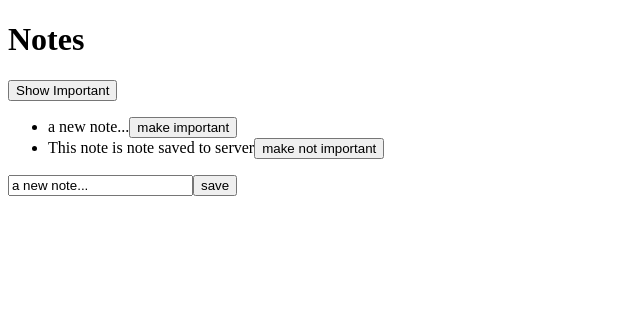
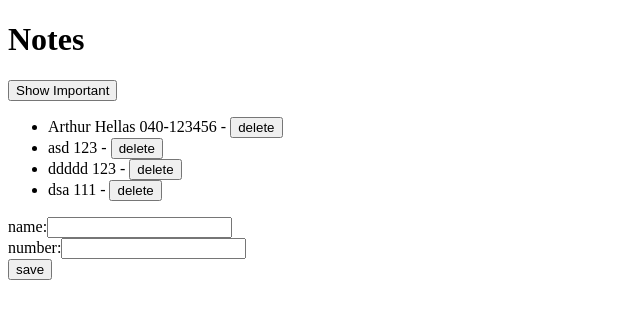
Before and after one commit to DylanAMendez/fullstackopen, a React (Vite) app: page / in a window 1280 px wide. Shown: the top 318 px of the page, without its empty margins (0-640 px from the left). Built offline with nearby package versions, Linux system fonts and the light colour scheme; data requests are answered from the project's data file.

Commit message:
finalizando agenda telefonica con server

```diff
--- a/db.json
+++ b/db.json
@@ -1,10 +1,32 @@
 {
-  "notes": [
+  "agenda": [
     {
-      "content": "a new note...",
+      "content": "Arthur Hellas",
+      "number": "040-123456",
       "date": "2024-01-03T17:03:54.238Z",
       "important": false,
       "id": 1
+    },
+    {
+      "content": "asd",
+      "number": "123",
+      "date": "2024-01-03T20:21:41.616Z",
+      "important": false,
+      "id": 2
+    },
+    {
+      "content": "ddddd",
+      "number": "123",
+      "date": "2024-01-03T20:22:10.231Z",
+      "important": true,
+      "id": 3
+    },
+    {
+      "content": "dsa",
+      "number": "111",
+      "date": "2024-01-03T20:22:26.545Z",
+      "important": true,
+      "id": 4
     }
   ]
 }
--- a/src/App.jsx
+++ b/src/App.jsx
@@ -1,91 +1,114 @@
-import { useState, useEffect } from 'react'
-import Note from './components/Note'
-import axios from 'axios'
-import noteService from './services/notes'
-
+import { useState, useEffect } from 'react';
+import Note from './components/Note';
+import agendaService from './services/agenda';
 
 const App = () =>
 {
-  const [notes, setNotes] = useState([])
+  const [notes, setNotes] = useState([]);
 
   // * para almacenar la entrada enviada por el usuario y configurado como el atributo value del elemento input
-  const [newNote, setNewNote] = useState('a new note...')
+  const [newNote, setNewNote] = useState('');
+  const [newPhone, setNewPhone] = useState('');
 
   // * realiza un seguimiento de las notas que deben mostrarse
-  const [showAll, setShowAll] = useState(true)
+  const [showAll, setShowAll] = useState(true);
 
+  useEffect(() =>
+  {
+    agendaService.getAll().then((initialAgenda) =>
+    {
+      setNotes(initialAgenda);
+    });
+  }, []);
+
+  const addNote = (event) =>
+  {
+    event.preventDefault();
+
+    // ? creamos un nuevo objeto para la nota llamado noteObject que recibirá su contenido del estado del componente newNote
+    const noteObject = {
+      content: newNote,
+      number: newPhone,
+      date: new Date().toISOString(),
+      important: Math.random() < 0.5,
+      id: notes.length + 1,
+    };
+
+    const nameAlreadyExists = notes.find((n) => n.content === newNote);
+
+    if (nameAlreadyExists) {
+      const confirmUpdate = window.confirm(
+        `${newNote} is already added to phonebook, replace the old number with a new one?`
+      );
+
+      if (confirmUpdate) {
+        agendaService
+          .update(nameAlreadyExists.id, {
+            ...nameAlreadyExists,
+            number: newPhone,
+          })
+          .then((returnedNote) =>
+          {
+            setNotes(
+              notes.map((note) =>
+                note.id !== nameAlreadyExists.id ? note : returnedNote
+              )
+            );
+          })
+          .catch((error) =>
+          {
+            console.log('error updating contact', error);
+          });
+      }
+    }
+    else {
+      agendaService.create(noteObject).then((returnAgenda) =>
+      {
+        setNotes(notes.concat(returnAgenda));
+        setNewNote('');
+      });
+
+      setNewPhone('');
+    }
+  };
+
+  // const nameAlreadyExists = notes.map(n => n.content)
+  // console.log('name already exists: ', nameAlreadyExists);
 
   // *  habilitar la edición del elemento de entrada
   const handleNoteChange = (event) =>
   {
-    console.log(event.target.value);
-    setNewNote(event.target.value)
-  }
+    setNewNote(event.target.value);
+  };
+
+  const handlePhoneChange = (e) =>
+  {
+    setNewPhone(e.target.value);
+  };
 
   // * filtrar las notas para mostrar solo las marcadas como importantes o todas
   const notesToShow = showAll
     ? notes
-    : notes.filter(note => note.important === true)
+    : notes.filter((note) => note.important === true);
+
+  // * eliminar contacto seleccionado
+  const deleteContact = (id) =>
+  {
+    if (!window.confirm('Are you sure?')) return;
+
+    agendaService
+      .deleteAContact(id)
+      .then(() =>
+      {
+        setNotes(notes.filter((n) => n.id !== id));
+      })
+      .catch((error) =>
+      {
+        console.log(`Error deleting contact ${id}`, error);
+      });
+  };
 
   console.log(notes);
-
-  useEffect(() =>
-  {
-
-    noteService
-      .getAll()
-      .then(initialNotes =>
-      {
-        setNotes(initialNotes)
-      })
-
-
-  }, [])
-
-
-  const toggleImportanceOf = (id) =>
-  {
-
-    const note = notes.find(n => n.id === id)
-    const changedNote = { ...note, important: !note.important }
-
-    noteService
-      .update(id, changedNote)
-      .then(returnedNote =>
-      {
-        setNotes(notes.map(note => note.id !== id
-          ? note
-          : returnedNote))
-      })
-      .catch(error =>
-      {
-        alert(`the note '${note.content}' was already deleted froms server`)
-        setNotes(notes.filter(n => n.id !== id))
-      })
-
-  }
-
-  const addNote = (event) =>
-  {
-    event.preventDefault()
-
-    // ? creamos un nuevo objeto para la nota llamado noteObject que recibirá su contenido del estado del componente newNote
-    const noteObject = {
-      content: newNote,
-      date: new Date(),
-      important: Math.random() < 0.5,
-    }
-
-    noteService
-      .create(noteObject)
-      .then(returnedNote =>
-      {
-        setNotes(notes.concat(returnedNote))
-        setNewNote('')
-      })
-
-  }
-
 
   //? FRONTEND:
 
@@ -100,23 +123,32 @@ const App = () =>
       </div>
 
       <ul>
-        {
-          notesToShow.map(
-            note =>
-              <Note key={note.id} note={note} toggleImportance={() => toggleImportanceOf(note.id)} />
-          )
-        }
+        {notesToShow.map((note) => (
+          <Note
+            key={note.id}
+            note={note}
+            onDeleteContact={() => deleteContact(note.id)}
+          />
+        ))}
       </ul>
 
       <form onSubmit={addNote}>
+        <div>
+          <label>name:</label>
 
-        <input value={newNote} onChange={handleNoteChange} />
-        <button type='submit' >save</button>
+          <input value={newNote} onChange={handleNoteChange} required />
+        </div>
 
+        <div>
+          <label>number:</label>
+
+          <input type='tel' value={newPhone} onChange={handlePhoneChange} />
+        </div>
+
+        <button type='submit'>save</button>
       </form>
+    </div>
+  );
+};
 
-    </div>
-  )
-}
-
-export default App
+export default App;
--- a/src/components/Note.jsx
+++ b/src/components/Note.jsx
@@ -1,15 +1,13 @@
 
 
 
-const Note = ({ note, toggleImportance }) =>
+const Note = ({ note, onDeleteContact }) =>
 {
-  const label = note.important
-    ? 'make not important' : 'make important'
+  const deleteContact = 'delete'
 
   return (
     <li>
-      {note.content}
-      <button onClick={toggleImportance}>{label}</button>
+      {note.content} {note.number} - <button onClick={onDeleteContact}> {deleteContact} </button>
     </li>
   )
 }
--- /dev/null
+++ b/src/services/agenda.js
@@ -0,0 +1,29 @@
+import axios from 'axios';
+
+const URL = 'http://localhost:3001/agenda';
+
+const getAll = () => {
+  const request = axios.get(URL);
+
+  return request.then((res) => res.data);
+};
+
+const create = (newObject) => {
+  const request = axios.post(URL, newObject);
+
+  return request.then((res) => res.data);
+};
+
+const update = (id, newObject) => {
+  const request = axios.put(`${URL}/${id}`, newObject);
+
+  return request.then((res) => res.data);
+};
+
+const deleteAContact = (id) => {
+  const request = axios.delete(`${URL}/${id}`);
+
+  return request.then((res) => res.data);
+};
+
+export default { getAll, create, update, deleteAContact };
```
Also changed, not shown: 1 other file (tests, documents, lock files or other folders).
